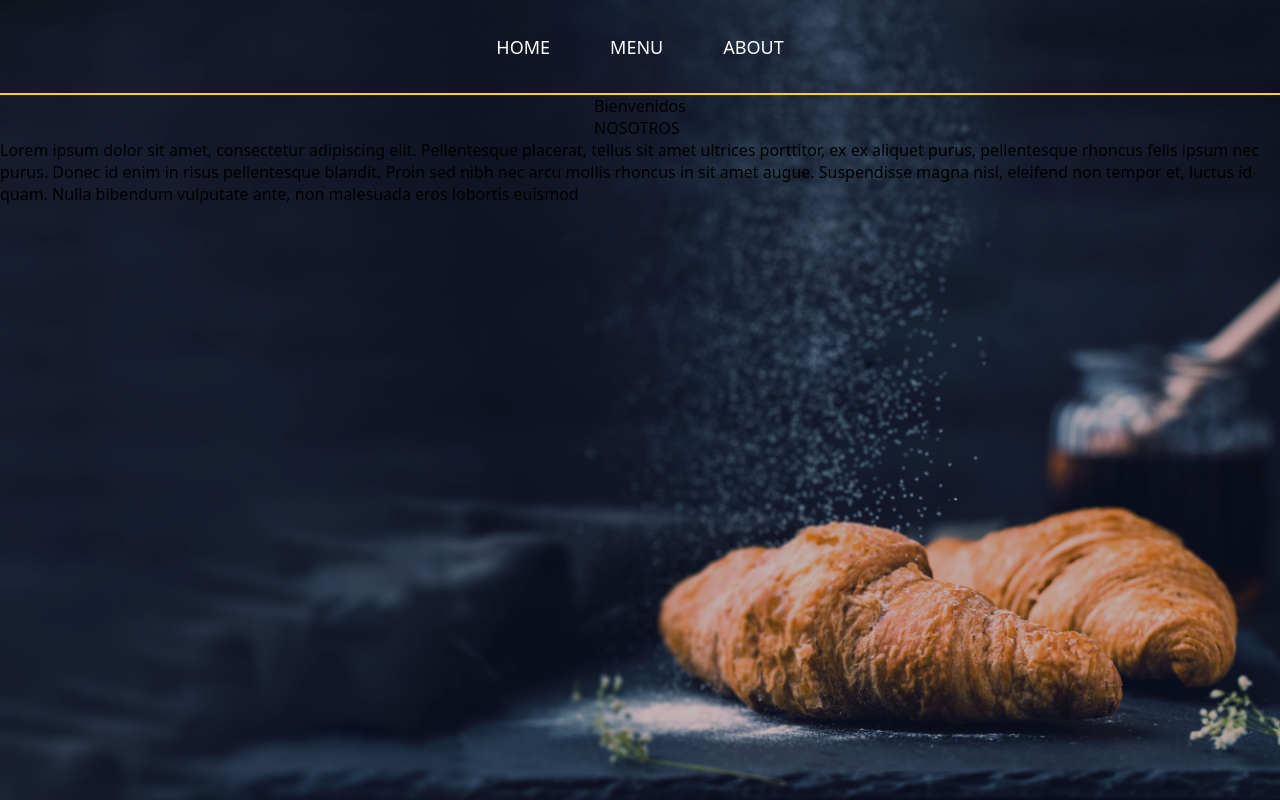
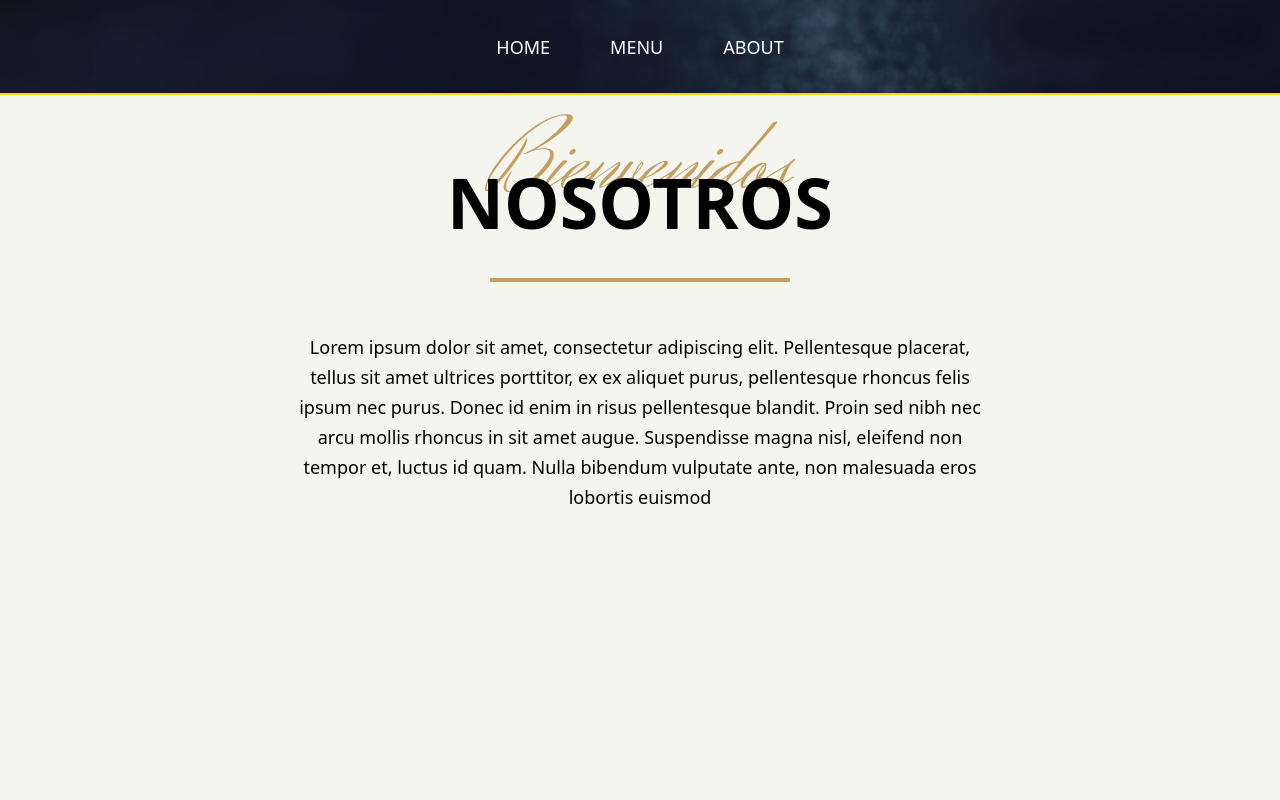
Before and after one commit to J0sek/restaurant-page, a website built with webpack: page dist/index.html in a window 1280 px wide. Both pictures are taken after a click on the element "ABOUT". Built offline with nearby package versions, Linux system fonts and the light colour scheme.

Commit message:
Add styling to about page

```diff
--- a/src/style.css
+++ b/src/style.css
@@ -151,3 +151,37 @@
   font-size: 25px;
   padding-bottom: 30px;
 }
+
+.about.main {
+  background-color: rgb(245, 245, 240);
+}
+
+.aboutTitle {
+  border-bottom: 4px solid rgb(197, 157, 95);
+  position: relative;
+  padding-bottom: 40px;
+}
+
+.aboutTitleCursive {
+  color: rgb(197, 157, 95);
+  font-family: 'golden cursive', cursive;
+  font-size: 100px;
+}
+
+.aboutTitleNormal {
+  font-size: 70px;
+  font-weight: 800;
+  position: absolute;
+  bottom: 28px;
+  left: 50%;
+  transform: translateX(-50%);
+}
+
+.aboutText {
+  text-align: center;
+  width: 700px;
+  line-height: 30px;
+  font-size: 18px;
+  font-weight: 300;
+  margin-top: 50px;
+}
```
Also changed, not shown: dist/main.js.
